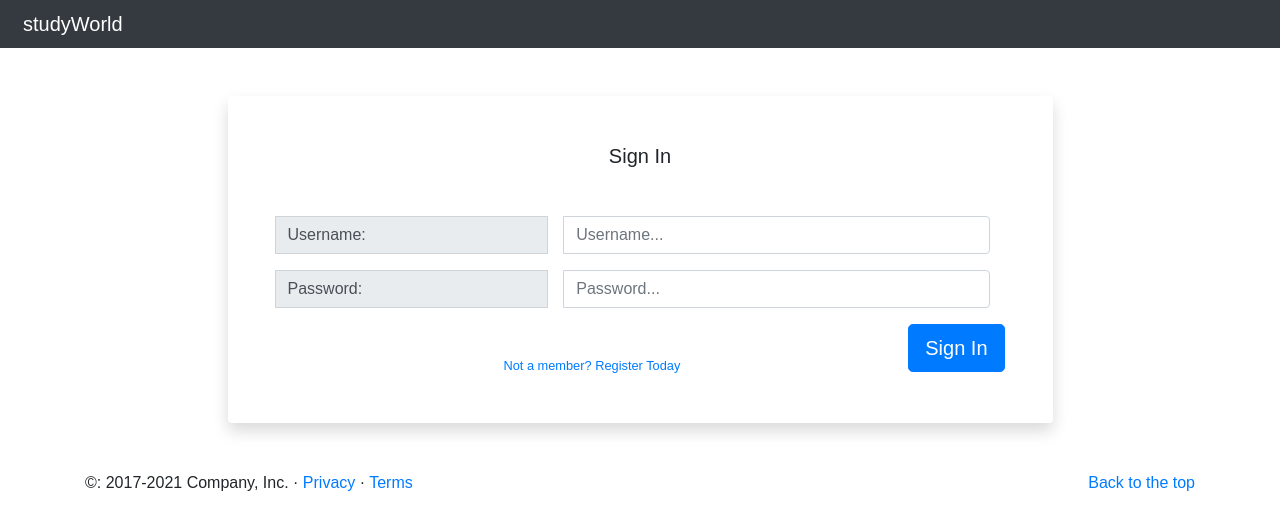
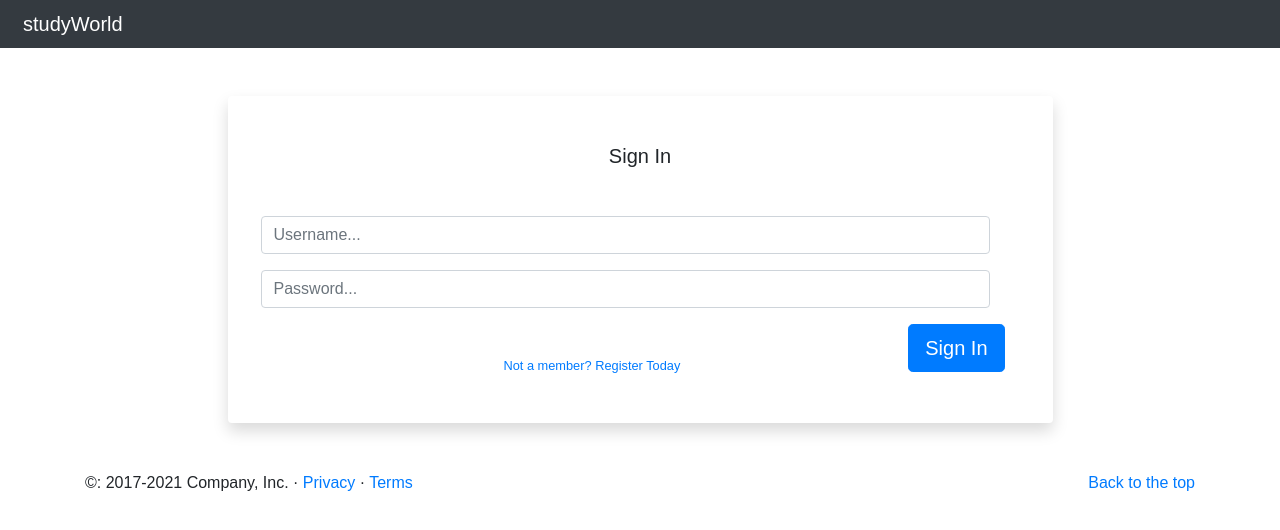
Before and after one commit to nandabritto/MSP-4, a Django app: page /members/signin in a window 1280 px wide. Shown: the top 530 px of the page. Run offline with Django 3.2, Linux system fonts and the light colour scheme; some libraries are stand-ins or nearby versions.

Commit message:
Add login error message

```diff
--- a/members/templates/signin.html
+++ b/members/templates/signin.html
@@ -26,16 +26,10 @@ Sign In
             <form method = "POST" action="">
               {% csrf_token %}
               <div class="row input-group mb-3">
-                <div class="col-md-5 input-group-append">
-                  <span class="input-group-text form-control">Username: </span>
-                </div>
                 <input type="text" name="username" placeholder="Username..." class="form-control">
               </div>
               <div class="row input-group mb-3">
-                <div class="col-md-5 input-group-append">
-                  <span class="input-group-text form-control">Password: </span>
-                </div>
-                  <input type="password" name="password" placeholder="Password..." class="form-control" >
+                <input type="password" name="password" placeholder="Password..." class="form-control" >
               </div>
               <button class="btn btn-lg btn-primary btn-login fw-bold float-right" type="submit">Sign In</button>
               <br>
--- a/members/views.py
+++ b/members/views.py
@@ -31,5 +31,7 @@ def member_signin(request):
         if user is not None:
             login(request, user)
             return redirect('index')
+        else:
+            messages.info(request, 'Username or Password is incorrect')
     context = {}
     return render(request, 'signin.html', context)
--- a/templates/base.html
+++ b/templates/base.html
@@ -28,7 +28,9 @@
     <div class="container-fluid bg-dark">
         <div class="row">
           <div class="col-8"><a class="navbar-brand mx-2 my-1 studyworld" href="{% url 'index' %}">studyWorld</a></div>
-          <div class="col-4"></div>
+          <div class="col-4">
+
+          </div>
         </div>
       </div>
 
```
